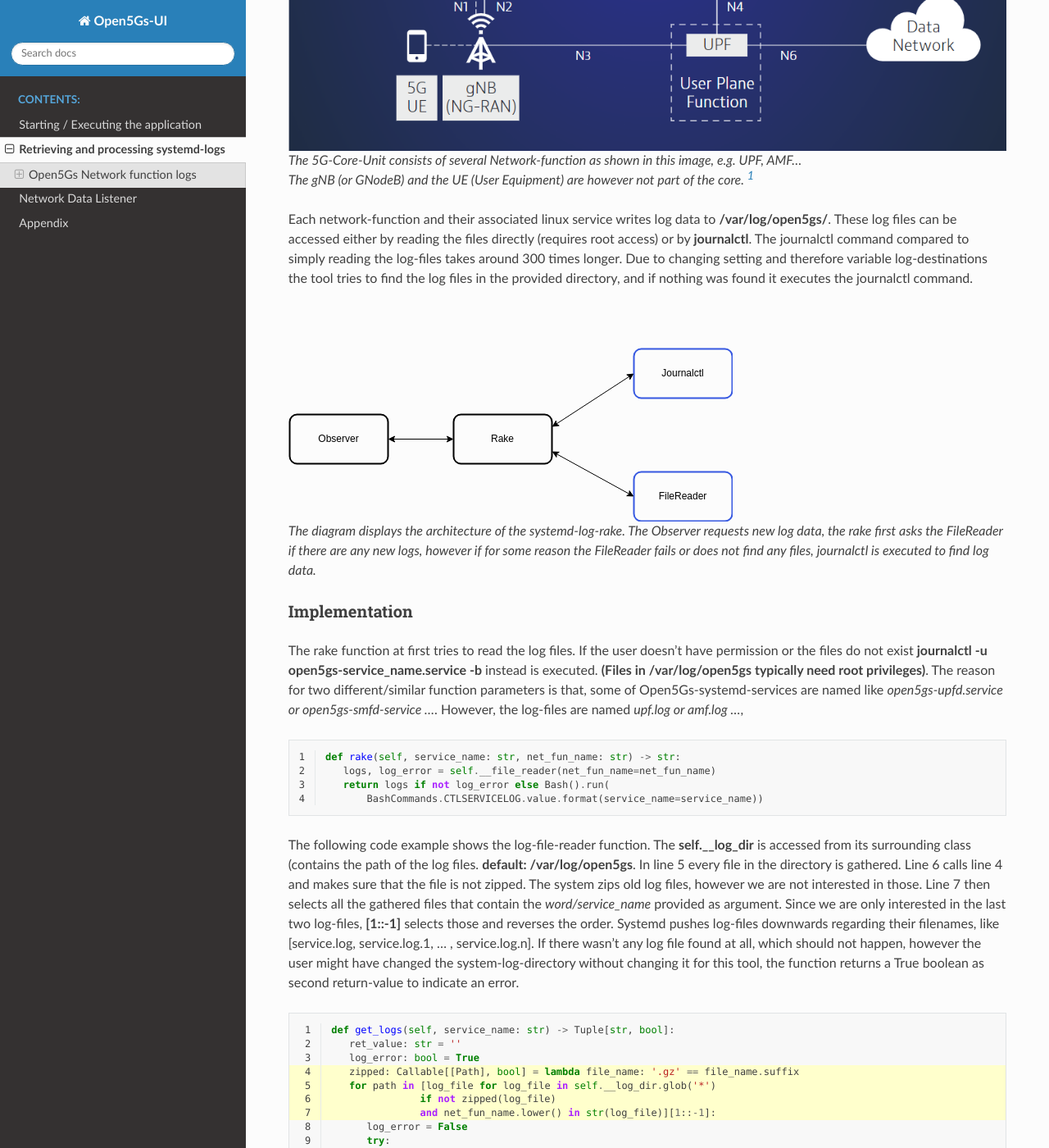
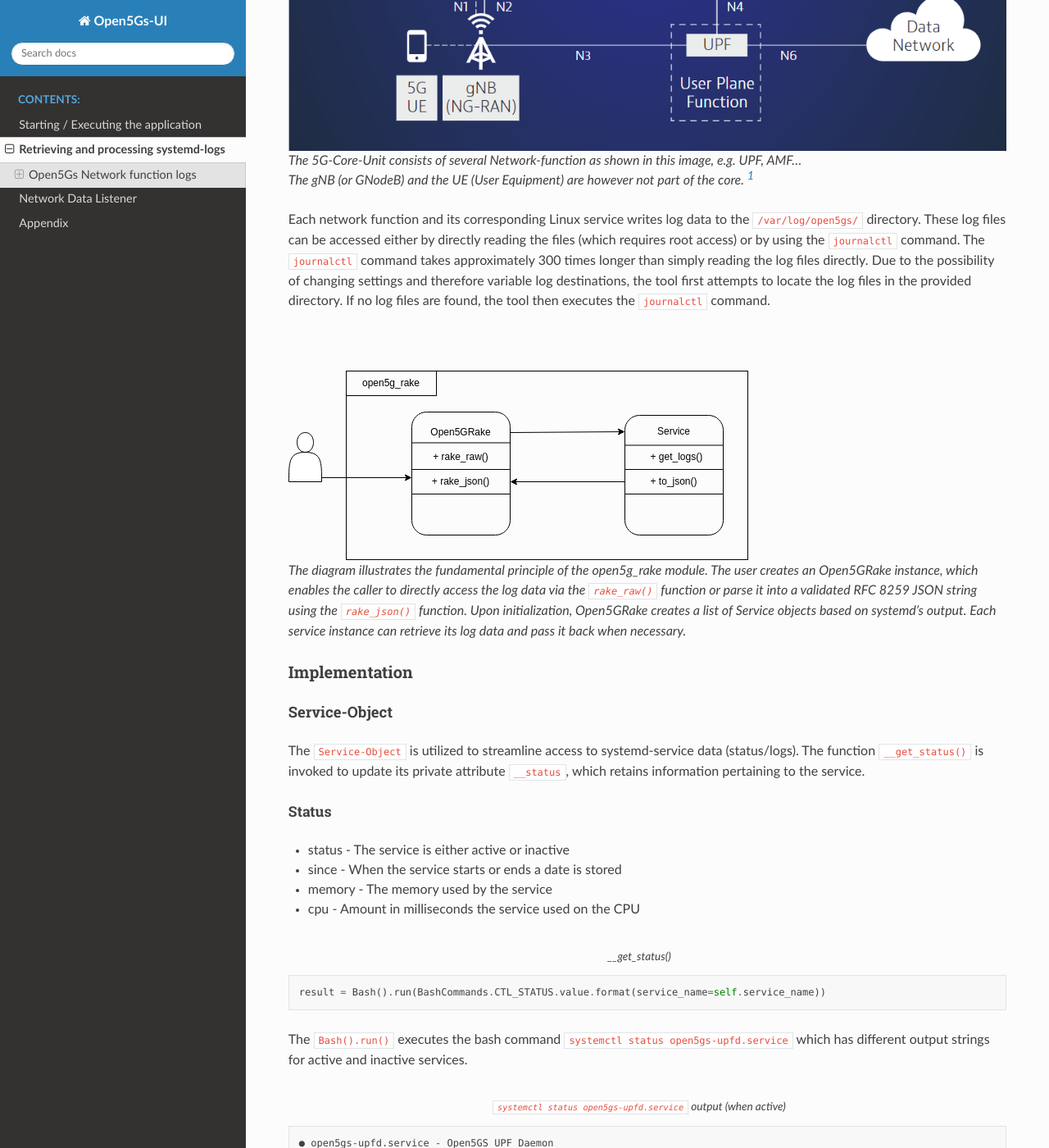
Before and after one commit to HSAnet/open5gs-ui, a Sphinx documentation site: the page built from docs/source/Logging/SystemLogs/process_logs.rst, in a window 1280 px wide and 1400 px high, scrolled down 400 px. Shown: the whole window at 82% size. Built offline with Sphinx 7.4.7 and the Read the Docs theme 2.0.0, drawn with Linux system fonts in a browser that asks for light colours; some of the changed text lies outside the part shown.

Commit message:
Started reworking documentation for logging process / finished status implementation docu

```diff
--- a/docs/source/Logging/SystemLogs/process_logs.rst
+++ b/docs/source/Logging/SystemLogs/process_logs.rst
@@ -16,30 +16,117 @@ Open5Gs Network function logs
    :raw-html:`<br />`
    The gNB (or GNodeB) and the UE (User Equipment) are however not part of the core. [1]_
 
-Each network-function and their associated linux service writes log data to **/var/log/open5gs/**.
-These log files can be accessed either by reading the files directly (requires root access) or by
-**journalctl**. The journalctl command compared to simply reading the log-files takes around 300 times
-longer. Due to changing setting and therefore variable log-destinations the tool tries to find the
-log files in the provided directory, and if nothing was found it executes the journalctl command.
+Each network function and its corresponding Linux service writes log data to the ``/var/log/open5gs/`` directory.
+These log files can be accessed either by directly reading the files (which requires root access) or by using the
+``journalctl`` command. The ``journalctl`` command takes approximately 300 times longer than simply reading the log files
+directly. Due to the possibility of changing settings and therefore variable log destinations, the tool first attempts
+to locate the log files in the provided directory. If no log files are found, the tool then executes the ``journalctl``
+command.
 
 |
 
-.. figure:: /media/arch_sys_log.svg
+.. figure:: /media/open5gslog_arch.svg
    :alt: Architecture Observer and rake of systemd-logs
    :class: with-border
 
-   The diagram displays the architecture of the systemd-log-rake. The Observer requests new log data,
-   the rake first asks the FileReader if there are any new logs, however if for some reason the FileReader
-   fails or does not find any files, journalctl is executed to find log data.
-
+   The diagram illustrates the fundamental principle of the open5g_rake module. The user creates an Open5GRake
+   instance, which enables the caller to directly access the log data via the ``rake_raw()`` function or parse it
+   into a validated RFC 8259 JSON string using the ``rake_json()`` function. Upon initialization, Open5GRake
+   creates a list of Service objects based on systemd's output. Each service instance can retrieve its log
+   data and pass it back when necessary.
 
 Implementation
 ==============
 
-The rake function at first tries to read the log files. If the user doesn't have permission or the files do not exist
-**journalctl -u open5gs-service_name.service -b** instead is executed. **(Files in /var/log/open5gs typically need root privileges)**.
-The reason for two different/similar function parameters is that, some of Open5Gs-systemd-services are
-named like *open5gs-upfd.service or open5gs-smfd-service ...*. However, the log-files are named *upf.log or amf.log ...*,
+Service-Object
+--------------
+
+The ``Service-Object`` is utilized to streamline access to systemd-service data (status/logs). The function
+``__get_status()`` is invoked to update its private attribute ``__status``, which retains information pertaining to
+the service.
+
+Status
+++++++
+
+- status - The service is either active or inactive
+- since - When the service starts or ends a date is stored
+- memory - The memory used by the service
+- cpu - Amount in milliseconds the service used on the CPU
+
+.. code-block:: python
+   :caption: __get_status()
+
+   result = Bash().run(BashCommands.CTL_STATUS.value.format(service_name=self.service_name))
+
+The ``Bash().run()`` executes the bash command ``systemctl status open5gs-upfd.service`` which has different
+output strings for active and inactive services.
+
+.. code-block:: Bash
+   :caption: ``systemctl status open5gs-upfd.service`` output (when active)
+   :emphasize-lines: 3, 6, 7
+
+   ● open5gs-upfd.service - Open5GS UPF Daemon
+     Loaded: loaded (/lib/systemd/system/open5gs-upfd.service; enabled; vendor preset: enabled)
+     Active: active (running) since Sat 2024-01-06 03:20:23 CET; 58min ago
+   Main PID: 2948 (open5gs-upfd)
+      Tasks: 2 (limit: 2200)
+     Memory: 2.0M
+        CPU: 189ms
+     CGroup: /system.slice/open5gs-upfd.service
+             └─2948 /usr/bin/open5gs-upfd -c /etc/open5gs/upf.yaml
+
+.. code-block:: Bash
+   :caption: ``systemctl status open5gs-upfd.service`` output (when inactive)
+   :emphasize-lines: 3, 6
+
+   ○ open5gs-upfd.service - Open5GS UPF Daemon
+     Loaded: loaded (/lib/systemd/system/open5gs-upfd.service; enabled; vendor preset: enabled)
+     Active: inactive (dead) since Sat 2024-01-06 04:46:29 CET; 5s ago
+    Process: 2948 ExecStart=/usr/bin/open5gs-upfd -c /etc/open5gs/upf.yaml (code=exited, status=0/SUCCESS)
+   Main PID: 2948 (code=exited, status=0/SUCCESS)
+        CPU: 261ms
+
+As demonstrated above, the most significant element missing for an inactive service is the memory portion,
+which necessitates consideration in the regular expression pattern.
+
+.. code-block:: python
+   :caption: status regex pattern
+
+   status_pattern = re.compile(r'Active:\s'                            # Looking for Active: with a trailing whitespace
+                               r'(?P<status>\w+)'                      # Followed by (active/inactive) and grouped
+                               r'.*?'                                  # Followed by a random amount of character
+                               r'(?<=since)[\D\s]*'                    # The date is prefixed by since and an abbreviation of the day
+                               r'(?P<date>[\d\s\-:]+)'                 # The date consists of digits, whitespaces and the
+                                                                       # character [-:]. Includes trailing whitespace.
+                               r'(.*?Memory:\s(?P<memory>[\d.]+))?'    # The Memory info only exists if the service is active -> ()?
+                               r'.*?'                                  # Randon number of characters
+                               r'CPU:\s'                               # Followed by CPU with a trailing whitespace
+                               r'(?P<cpu>\d+)'                         # Only grab the digits and group it.
+                               ,re.DOTALL | re.VERBOSE)
+
+The ``VERBOSE``-Flag enables documentation of the regular expression line by line. The ``DOTALL``-Flag is employed
+because the bash-commands return value includes line separators, but the pattern is simple enough to be parsed in
+a single iteration.
+
+
+Logs
+++++
+
+.. code-block:: sh
+
+   # journalctl log
+   01/05 19:46:53.583: [app] INFO: Configuration: '/etc/open5gs/amf.yaml' (../lib/app/ogs-init.c:130)
+   # file log
+   Jan 05 19:46:53 Open5Gs open5gs-amfd[3266]: 01/05 19:46:53.687: [app] INFO: Configuration: '/etc/open5gs/amf.yaml' (../lib/app/ogs-init.c:130)
+
+
+Json
+++++
+
+
+
+
+
 
 .. code-block:: python
    :linenos:
@@ -49,16 +136,11 @@ named like *open5gs-upfd.service or open5gs-smfd-service ...*. However, the log-
       return logs if not log_error else Bash().run(
           BashCommands.CTLSERVICELOG.value.format(service_name=service_name))
 
-The following code example shows the log-file-reader function. The **self.__log_dir** is accessed from
-its surrounding class (contains the path of the log files. **default: /var/log/open5gs**.
-In line 5 every file in the directory is gathered. Line 6 calls line 4 and makes sure that the file is
-not zipped. The system zips old log files, however we are not interested in those. Line 7 then selects
-all the gathered files that contain the *word/service_name* provided as argument. Since we are only interested
-in the last two log-files, **[1::-1]** selects those and reverses the order. Systemd pushes log-files
-downwards regarding their filenames, like [service.log, service.log.1, ... , service.log.n].
-If there wasn't any log file found at all, which should not happen, however the user might have changed
-the system-log-directory without changing it for this tool, the function returns a True boolean as
-second return-value to indicate an error.
+The rake function initially attempts to read the log files. If the user lacks the necessary permissions or the files
+do not exist, ``journalctl -u open5gs-service_name.service -b`` is executed instead. (Files in the ``/var/log/open5gs``
+directory typically require root privileges.) The reason for using two different yet similar function parameters
+is that some Open5G systemd services, such as open5gs-upfd.service or open5gs-smfd.service, have different names
+than the corresponding log files, such as upf.log or amf.log.
 
 .. code-block:: python
    :linenos:
@@ -82,6 +164,19 @@ second return-value to indicate an error.
              break
       return ret_value, log_error
 
+The following code example shows the log-file-reader function. The **self.__log_dir** is accessed from
+its surrounding class (contains the path of the log files. **default: /var/log/open5gs**.
+In line 5 every file in the directory is gathered. Line 6 calls line 4 and makes sure that the file is
+not zipped. The system zips old log files, however we are not interested in those. Line 7 then selects
+all the gathered files that contain the *word/service_name* provided as argument. Since we are only interested
+in the last two log-files, **[1::-1]** selects those and reverses the order. Systemd pushes log-files
+downwards regarding their filenames, like [service.log, service.log.1, ... , service.log.n].
+If there wasn't any log file found at all, which should not happen, however the user might have changed
+the system-log-directory without changing it for this tool, the function returns a True boolean as
+second return-value to indicate an error.
+
+
+
 
 
 
```
